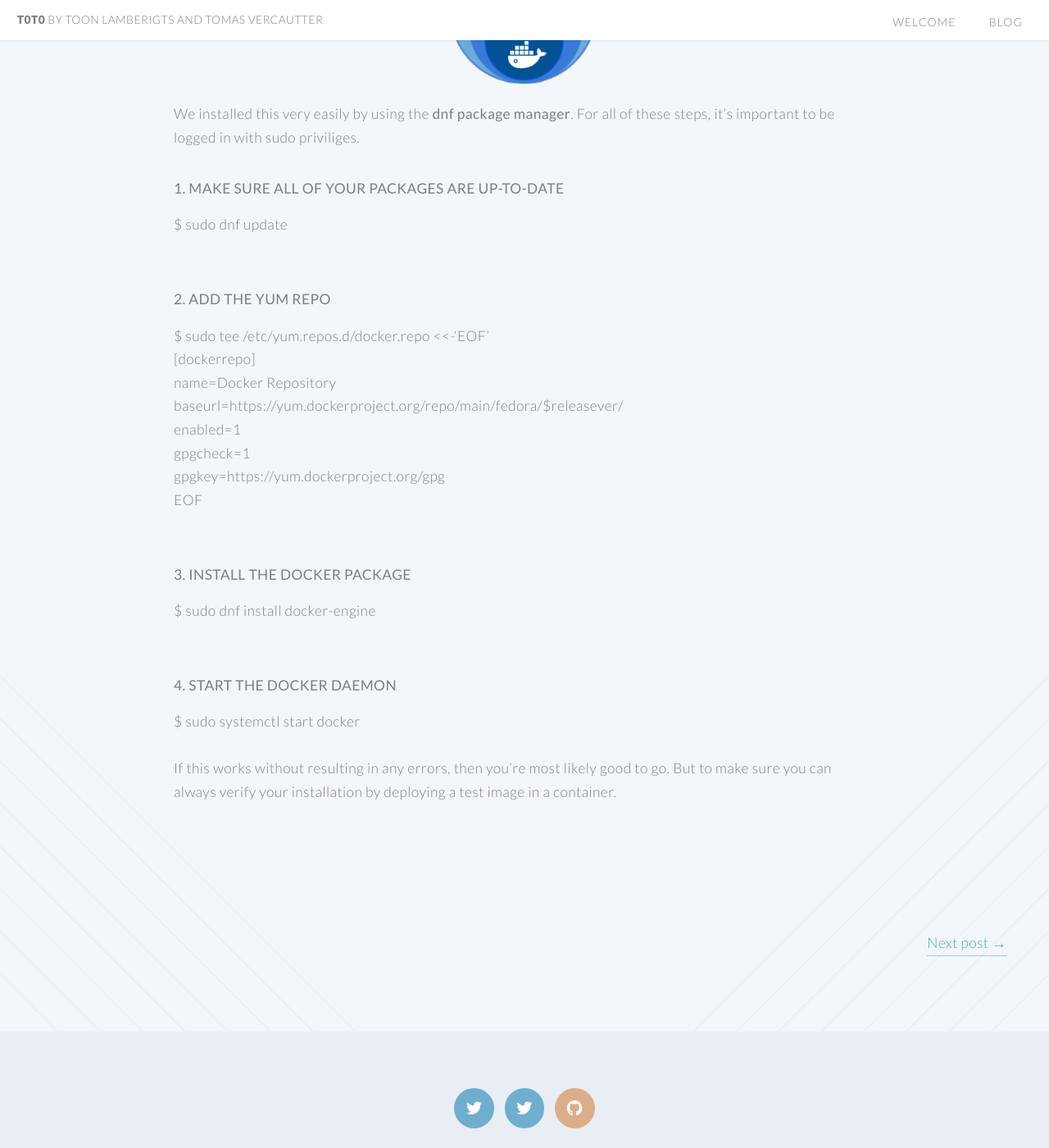
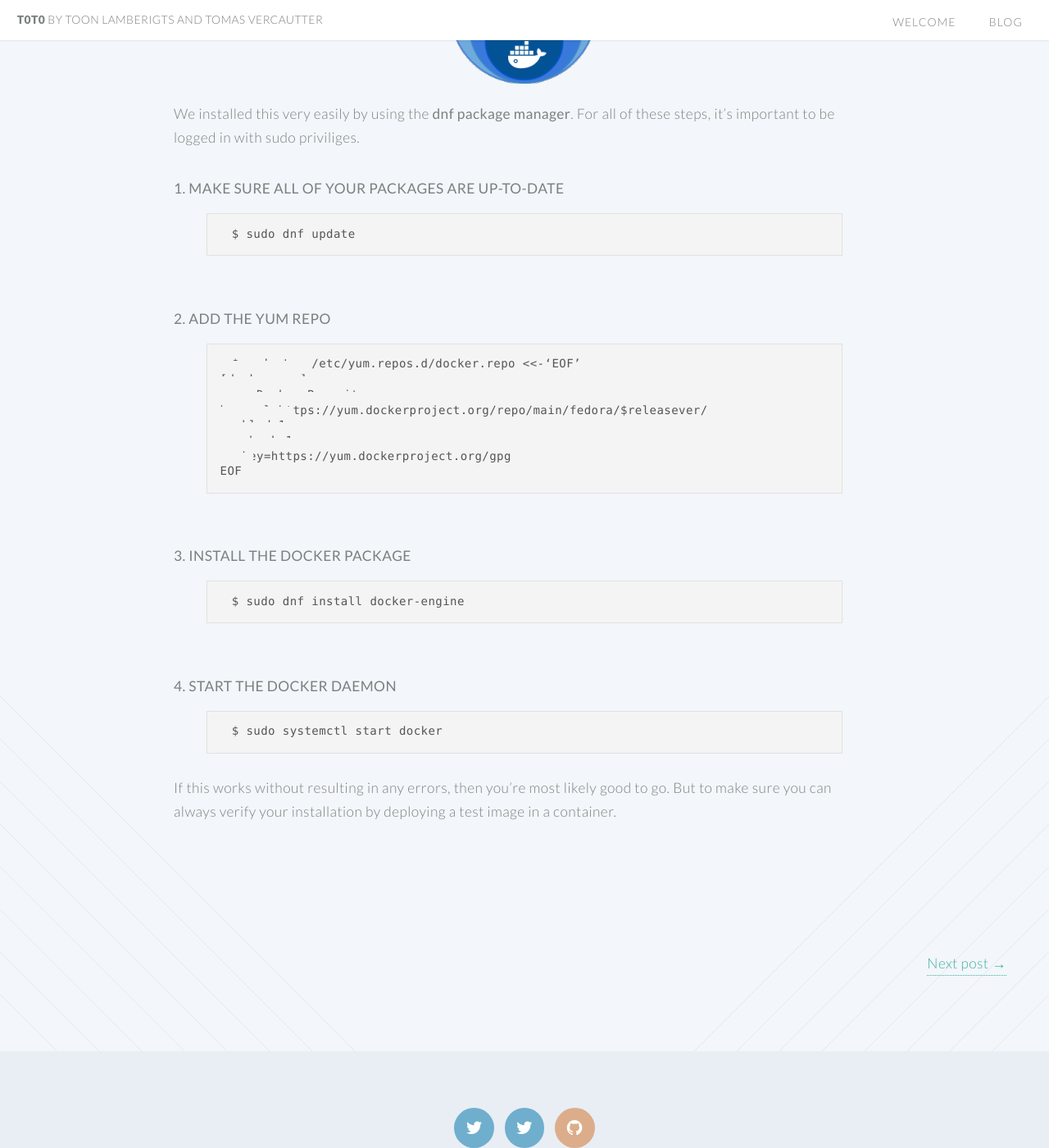
Before and after one commit to t0t0/t0t0.github.io, a Jekyll site: the page built from _posts/2016-2-19-stage-week1:getting-started-with-docker.md, in a window 1280 px wide and 1400 px high, scrolled down 1458 px. Shown: the whole window at 82% size. Built offline with Jekyll 4.4.1, drawn with Linux system fonts in a browser that asks for light colours.

Commit message:
css for code blocks

```diff
--- a/css/style.css
+++ b/css/style.css
@@ -1101,3 +1101,35 @@
 			display: inline-block;
 			width: 5em;
 		}
+
+/* code */
+
+pre {
+    font-size: 90%;
+    line-height: 1.2em;
+    font-family: "Courier 10 Pitch", Courier, monospace;
+    white-space: pre;
+    white-space: pre-wrap;
+    white-space: -moz-pre-wrap;
+    white-space: -o-pre-wrap;
+
+    height:1%;
+    width: auto;
+    display: block;
+    clear: both;
+    color: #555555;
+    padding: 1em 1em;
+    margin: auto 40px auto 40px;
+    background: #f4f4f4;
+    border: solid 1px #e1e1e1
+}
+code {
+    font-size: 90%;
+    line-height: 1.2em;
+    font-family: Monaco, Consolas, "Andale Mono", "DejaVu Sans Mono", monospace;
+
+    display: inline;
+    color: #555555;
+    padding: 1em 1em;
+    background: #f4f4f4;
+}
```
